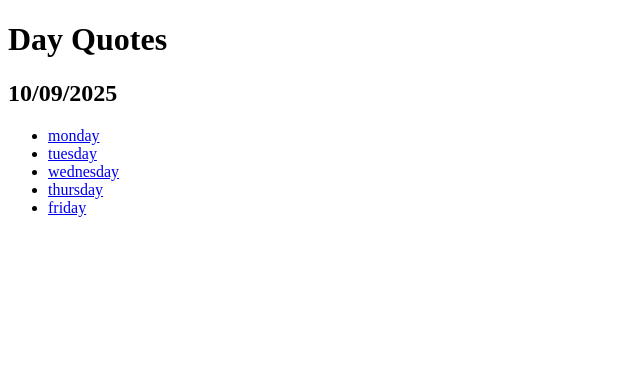
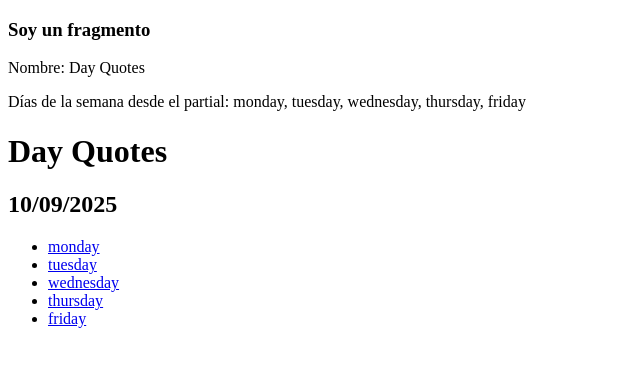
Before and after one commit to EdwinAlexanderBernardinoMoran/django, a Django app: page /quotes/ in a window 1280 px wide. Shown: the top 367 px of the page, without its empty margins (0-640 px from the left). Run offline with Django 3.2, Linux system fonts and the light colour scheme.

Commit message:
S5 - Fragmentos de templates (include tag)

```diff
--- /dev/null
+++ b/quotes/templates/quotes/includes/partial.html
@@ -0,0 +1,6 @@
+<div>
+    <h3>Soy un fragmento</h3>
+
+    <p>Nombre: {{ name }}</p>
+    <p>Días de la semana desde el partial: {{ day_weeks|join:", " }}</p>
+</div>
--- a/quotes/templates/quotes/quotes.html
+++ b/quotes/templates/quotes/quotes.html
@@ -3,6 +3,7 @@
 {% block title %} Day Quotes {% endblock %}
 
 {% block content %}
+    {% include './includes/partial.html' with name=name day_weeks=day_weeks %}
     <h1>{{ name }}</h1>
     <h2>{{ date | date:"d/m/Y" }}</h2>
 
```
